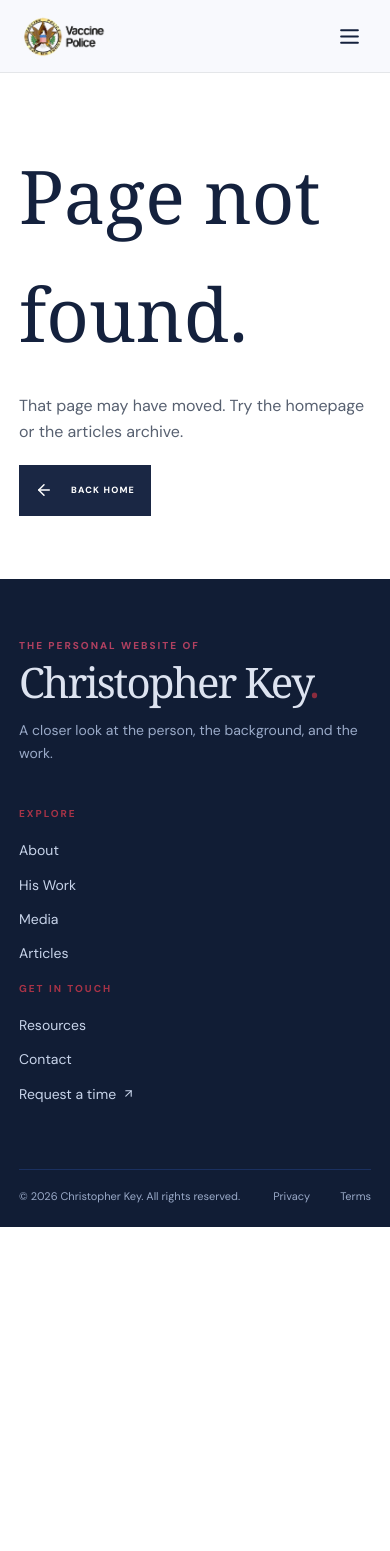
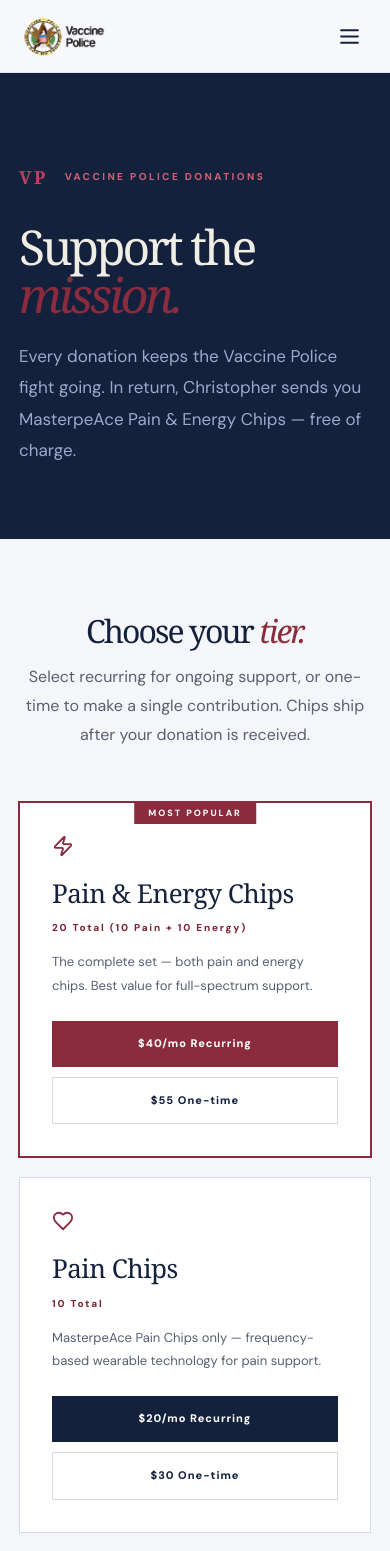
Before and after one commit to AppStudioPros/chris-iskey, a Next.js app: page /donations-pain-energy in a window 390 px wide. Before the commit this address had no page. Shown: the top 1551 px of the page. Before the commit the page ends 1227 px from the top, so only its background shows below. Built offline with nearby package versions, Linux system fonts and the light colour scheme.

Commit message:
feat: /donations-pain-energy page with tiers; donate btn points internal; mobile shop fixes

```diff
--- /dev/null
+++ b/app/donations-pain-energy/page.tsx
@@ -0,0 +1,120 @@
+import type {Metadata} from 'next';
+import {Heart, ArrowUpRight, Zap} from 'lucide-react';
+import {pageMetadata} from '@/lib/seo';
+
+export const metadata:Metadata=pageMetadata(
+  'Donate — Free Pain & Energy Chips',
+  'Support the Vaccine Police mission and receive MasterpeAce Pain & Energy Chips with your donation.',
+  '/donations-pain-energy'
+);
+
+const tiers = [
+  {
+    label: 'Pain & Energy Chips',
+    qty: '20 Total (10 Pain + 10 Energy)',
+    recurring: '$40',
+    onetime: '$55',
+    featured: true,
+    icon: <Zap size={22}/>,
+    desc: 'The complete set — both pain and energy chips. Best value for full-spectrum support.',
+  },
+  {
+    label: 'Pain Chips',
+    qty: '10 Total',
+    recurring: '$20',
+    onetime: '$30',
+    featured: false,
+    icon: <Heart size={22}/>,
+    desc: 'MasterpeAce Pain Chips only — frequency-based wearable technology for pain support.',
+  },
+  {
+    label: 'Energy Chips',
+    qty: '10 Total',
+    recurring: '$20',
+    onetime: '$30',
+    featured: false,
+    icon: <Zap size={22}/>,
+    desc: 'MasterpeAce Energy Chips only — frequency-based wearable technology for energy and vitality.',
+  },
+];
+
+export default function Donate() {
+  return <>
+    {/* Hero */}
+    <section style={{background:'#14213d', padding:'90px 0 72px'}}>
+      <div className="container">
+        <div className="section-index light"><span>VP</span><span>VACCINE POLICE DONATIONS</span></div>
+        <h1 style={{fontFamily:'Georgia,serif',fontSize:'clamp(48px,6vw,80px)',letterSpacing:'-3px',lineHeight:1,color:'#f0ede4',margin:'16px 0 22px'}}>
+          Support the<br/><em style={{color:'#8b2c3e'}}>mission.</em>
+        </h1>
+        <p style={{color:'#9aaac8',fontSize:'17px',lineHeight:'1.85',maxWidth:'520px'}}>
+          Every donation keeps the Vaccine Police fight going. In return, Christopher sends you MasterpeAce Pain &amp; Energy Chips — free of charge.
+        </p>
+      </div>
+    </section>
+
+    {/* Tiers */}
+    <section className="section" style={{background:'#f5f6f9'}}>
+      <div className="container">
+        <div style={{textAlign:'center',marginBottom:'52px'}}>
+          <h2 style={{fontFamily:'Georgia,serif',fontSize:'clamp(32px,4vw,52px)',letterSpacing:'-2px',margin:'0 0 16px'}}>
+            Choose your <em style={{color:'#8b2c3e'}}>tier.</em>
+          </h2>
+          <p style={{color:'#576070',fontSize:'16px',maxWidth:'480px',margin:'0 auto',lineHeight:'1.8'}}>
+            Select recurring for ongoing support, or one-time to make a single contribution. Chips ship after your donation is received.
+          </p>
+        </div>
+
+        <div className="donate-grid">
+          {tiers.map(t => (
+            <div key={t.label} className={`donate-card${t.featured ? ' donate-featured' : ''}`}>
+              {t.featured && <div className="donate-badge">MOST POPULAR</div>}
+              <div className="donate-icon">{t.icon}</div>
+              <h3 className="donate-name">{t.label}</h3>
+              <p className="donate-qty">{t.qty}</p>
+              <p className="donate-desc">{t.desc}</p>
+              <div className="donate-options">
+                <a href="mailto:vaccinepolice@protonmail.com?subject=Donation%20-%20Recurring&body=I%20would%20like%20to%20set%20up%20a%20recurring%20donation%20for%20the%20Vaccine%20Police%20mission."
+                  className={`donate-btn${t.featured ? ' donate-btn-featured' : ''}`}>
+                  {t.recurring}/mo Recurring
+                </a>
+                <a href="mailto:vaccinepolice@protonmail.com?subject=Donation%20-%20One%20Time&body=I%20would%20like%20to%20make%20a%20one-time%20donation%20for%20the%20Vaccine%20Police%20mission."
+                  className="donate-btn donate-btn-outline">
+                  {t.onetime} One-time
+                </a>
+              </div>
+            </div>
+          ))}
+        </div>
+
+        {/* Note about payment */}
+        <div style={{maxWidth:'600px',margin:'40px auto 0',textAlign:'center'}}>
+          <p style={{fontSize:'13px',color:'#7a8aaa',lineHeight:'1.8'}}>
+            To complete your donation, reach out directly at{' '}
+            <a href="mailto:vaccinepolice@protonmail.com" style={{color:'#8b2c3e',fontWeight:700}}>vaccinepolice@protonmail.com</a>
+            {' '}or call <a href="tel:5613298434" style={{color:'#8b2c3e',fontWeight:700}}>561-329-8434</a>.
+            Chips are shipped after donation is confirmed. Payment setup via Stripe/GiveSendGo coming soon.
+          </p>
+        </div>
+      </div>
+    </section>
+
+    {/* What are the chips */}
+    <section className="section" style={{background:'#fff'}}>
+      <div className="container" style={{maxWidth:'800px'}}>
+        <h2 style={{fontFamily:'Georgia,serif',fontSize:'clamp(30px,3.5vw,48px)',letterSpacing:'-1.5px',marginBottom:'24px'}}>
+          What are MasterpeAce <em style={{color:'#8b2c3e'}}>chips?</em>
+        </h2>
+        <p style={{color:'#576070',fontSize:'16px',lineHeight:'1.9',marginBottom:'16px'}}>
+          MasterpeAce Pain &amp; Energy Chips are frequency-based wearable patches developed to support the body's natural recovery and energy systems. They are worn directly on the skin and work through bio-resonance technology.
+        </p>
+        <p style={{color:'#576070',fontSize:'16px',lineHeight:'1.9',marginBottom:'32px'}}>
+          Christopher has been a long-time advocate of frequency-based health tools and personally uses these chips. They are given free with every donation as a thank-you for your support of the Vaccine Police mission.
+        </p>
+        <a href="/shop" style={{display:'inline-flex',alignItems:'center',gap:'12px',fontWeight:800,fontSize:'11px',letterSpacing:'1.5px',color:'#8b2c3e',borderBottom:'1px solid #8b2c3e',paddingBottom:'8px'}}>
+          SEE ALL CHRISTOPHER'S RECOMMENDATIONS <ArrowUpRight size={14}/>
+        </a>
+      </div>
+    </section>
+  </>;
+}
--- a/app/globals.css
+++ b/app/globals.css
@@ -88,3 +88,28 @@
 .chips-layout{display:grid;grid-template-columns:1fr 1fr;gap:60px;align-items:center}
 @media(max-width:960px){.shop-grid{grid-template-columns:repeat(2,1fr)}.shop-card-wide{grid-template-columns:1fr}.shop-wide-img{height:260px}.chips-layout{grid-template-columns:1fr}}
 @media(max-width:700px){.shop-grid{grid-template-columns:1fr}.shop-wide-img{height:200px}.shop-wide-body{padding:28px}}
+
+/* Donate page */
+.donate-grid{display:grid;grid-template-columns:repeat(3,1fr);gap:20px;align-items:start}
+.donate-card{background:#fff;border:1px solid #d4d9e4;padding:32px;position:relative;display:flex;flex-direction:column}
+.donate-featured{border-color:#8b2c3e;box-shadow:0 0 0 1px #8b2c3e}
+.donate-badge{position:absolute;top:-1px;left:50%;transform:translateX(-50%);background:#8b2c3e;color:#fff;font-size:9px;letter-spacing:2px;font-weight:800;padding:4px 14px;white-space:nowrap}
+.donate-icon{color:#8b2c3e;margin-bottom:16px}
+.donate-name{font-family:Georgia,serif;font-size:26px;letter-spacing:-.5px;margin:0 0 6px}
+.donate-qty{font-size:10px;letter-spacing:1.8px;font-weight:800;color:#7a2535;margin:0 0 14px}
+.donate-desc{font-size:13px;line-height:1.8;color:#576070;margin:0 0 24px;flex:1}
+.donate-options{display:flex;flex-direction:column;gap:10px}
+.donate-btn{display:flex;align-items:center;justify-content:center;padding:14px;font-size:11px;font-weight:800;letter-spacing:1px;background:#14213d;color:#fff;text-decoration:none;transition:background .2s;text-align:center}
+.donate-btn:hover{background:#0f1c35}
+.donate-btn-featured{background:#8b2c3e}
+.donate-btn-featured:hover{background:#7a2535}
+.donate-btn-outline{background:transparent;border:1px solid #d4d9e4;color:#14213d}
+.donate-btn-outline:hover{background:#f0f2f8}
+
+/* Shop mobile fixes */
+@media(max-width:700px){
+  .shop-img-wrap{height:180px}
+  .shop-wide-body{padding:24px}
+  .shop-card-wide{grid-template-columns:1fr}
+  .donate-grid{grid-template-columns:1fr}
+}
--- a/app/shop/page.tsx
+++ b/app/shop/page.tsx
@@ -192,7 +192,7 @@
             <p style={{color:'#9aaac8',lineHeight:'1.85',maxWidth:'440px',marginBottom:'32px'}}>
               Donate to the Vaccine Police and receive MasterpeAce Pain &amp; Energy Chips — on the house. Every dollar keeps the fight going.
             </p>
-            <a href="https://www.christiskey.life/donations-pain-energy" target="_blank" rel="noopener noreferrer"
+            <a href="/donations-pain-energy"
               style={{display:'inline-flex',alignItems:'center',gap:'14px',background:'#8b2c3e',color:'#fff',padding:'16px 24px',fontWeight:800,fontSize:'11px',letterSpacing:'1.5px'}}>
               <Heart size={16}/> DONATE &amp; CLAIM YOUR CHIPS <ArrowUpRight size={15}/>
             </a>
```
